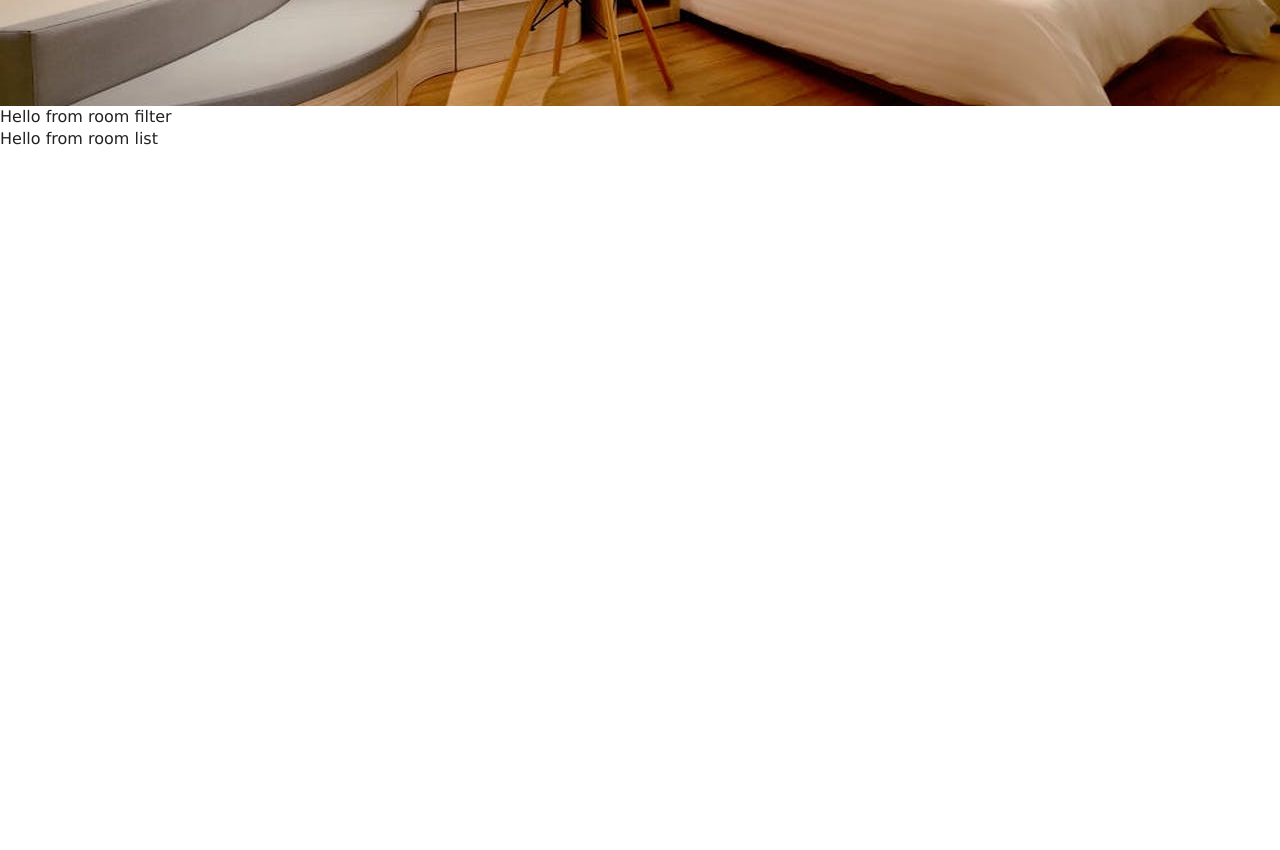
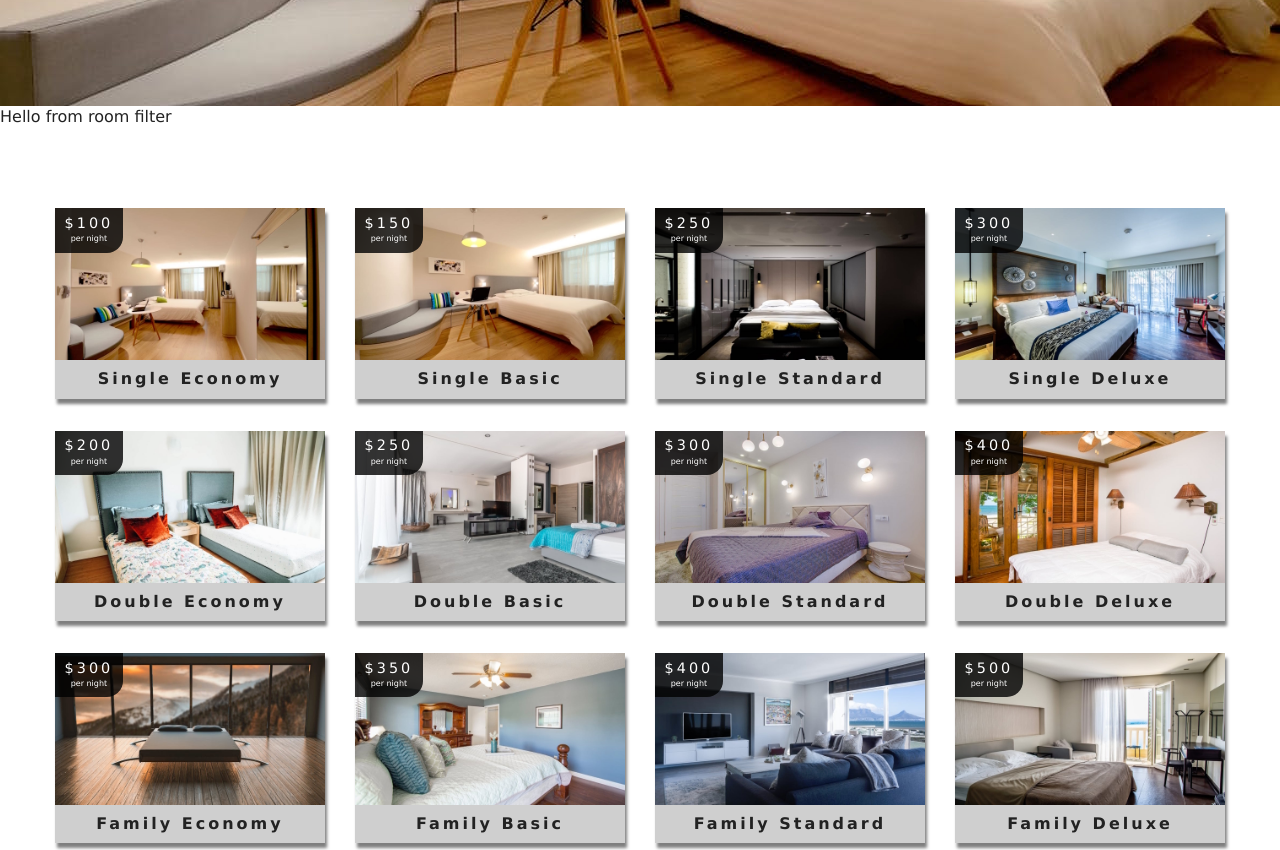
Before and after one commit to uly-ana/hotel, a React (Create React App) app: page /rooms in a window 1280 px wide. Shown: the part 440-1290 px from the top of the page. Before the commit the page ends 800 px from the top, so only its background shows below. Built offline with nearby package versions, Linux system fonts and the light colour scheme.

Commit message:
compleated room List

```diff
--- a/src/components/RoomList.js
+++ b/src/components/RoomList.js
@@ -1,9 +1,22 @@
 import React from 'react'
+import Room from './Room'
 
-export default function RoomList() {
+export default function RoomList({rooms}) {
+if (rooms.length === 0) {
     return (
-        <div>
-            Hello from room list
-        </div>
+       <div className="empty-search">
+           <h3>Unfortunately no rooms matched your search parametrs</h3>
+       </div>
+    )
+} return (
+    <section className="roomslist">
+     <div className="roomslist-center">
+         {
+             rooms.map(item => {
+                 return <Room key={item.id} room={item}/>
+             })
+         }
+    </div>
+    </section>
     )
 }
```
